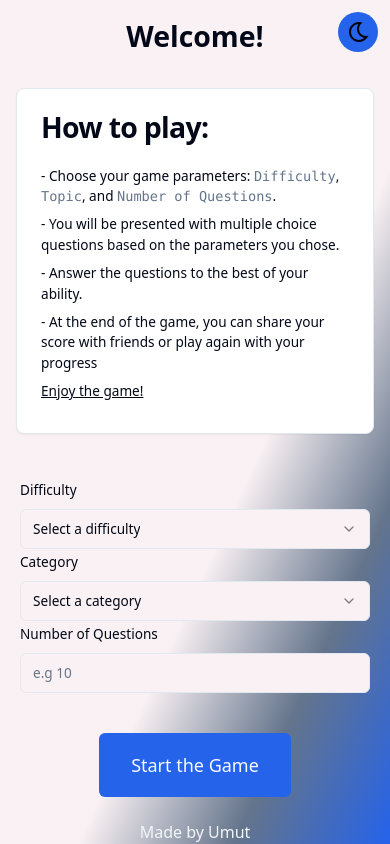
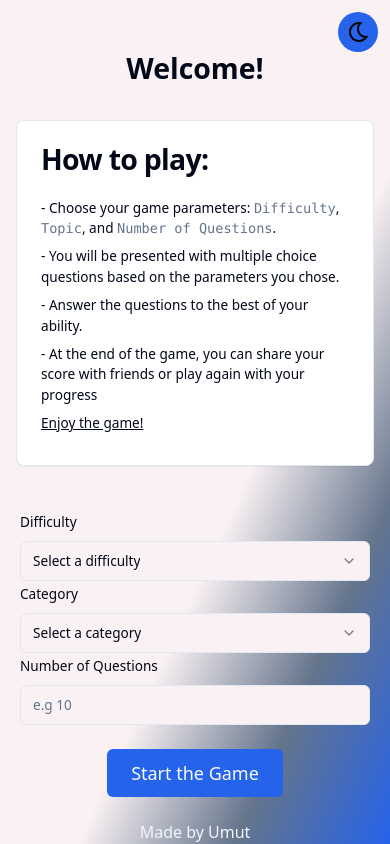
Before and after one commit to umutondersu/trivia-game, a React (Vite) app: page / in a window 390 px wide. Built offline with nearby package versions, Linux system fonts and the light colour scheme.

Commit message:
basic layout fixes

```diff
--- a/src/components/LandingPage/QuizForm.tsx
+++ b/src/components/LandingPage/QuizForm.tsx
@@ -198,7 +198,7 @@ function QuizForm() {
 					</div>
 					{/* TODO: Add a randomizer button */}
 					<Button
-						className="self-center p-8 text-lg md:mb-5 sm:mb-16 sm:-mt-5 -mt-10 mb-8 "
+						className="self-center sm:p-8 p-6 text-lg md:mb-5 sm:mb-16 sm:-mt-5 -mt-14 mb-8 "
 						type="submit">
 						Start the Game
 					</Button>
--- a/src/components/Questions/AnswerButton.tsx
+++ b/src/components/Questions/AnswerButton.tsx
@@ -3,7 +3,7 @@ import { Button } from "../ui/button";
 
 function AnswerButton({ children }: { children: React.ReactNode }) {
 	return (
-		<Button className="bg-background border text-text text-xl md:p-11 py-5">
+		<Button className="bg-background border text-text text-xl md:p-11 py-6">
 			{children}
 		</Button>
 	);
--- a/src/components/Questions/AnswerGrid.tsx
+++ b/src/components/Questions/AnswerGrid.tsx
@@ -1,12 +1,12 @@
 import AnswerButton from "./AnswerButton";
-import { useAtom, useAtomValue } from "jotai";
+import { useAtom } from "jotai";
 import { loadableAnswerAtom } from "../../lib/atoms/Questions";
 
 function AnswerGrid() {
 	const [Answers] = useAtom(loadableAnswerAtom);
 
 	return (
-		<div className="relative bottom-10 grid md:grid-cols-2 grid-cols-1 gap-4 md:mx-20 mx-8">
+		<div className="relative md:bottom-10 grid md:grid-cols-2 grid-cols-1 gap-8 md:gap-y-16 md:gap-x-10 md:mx-20 mx-8 -mt-5 md:mt-0">
 			{Answers.state === "hasData" &&
 				Answers.data.map((answer) => {
 					return <AnswerButton>{answer.text}</AnswerButton>;
--- a/src/pages/LandingPage.tsx
+++ b/src/pages/LandingPage.tsx
@@ -10,10 +10,10 @@ import {
 function LandingPage() {
 	return (
 		<PageContainer className="justify-around">
-			<h1 className="self-center font-extrabold text-2xl sm:mt-0 sm:mb-0 -mb-24">
+			<h1 className="self-center font-extrabold text-2xl sm:mt-0 sm:mb-0 -mb-24 mt-8">
 				Welcome!
 			</h1>
-			<Card className="md:-mt-20 mt-24 sm:mx-20 mx-4 border-border sm:text-base text-sm">
+			<Card className="md:-mt-20 mt-24 sm:mx-20 mx-4 sm:text-base text-sm">
 				<CardHeader>
 					<CardTitle>How to play:</CardTitle>
 				</CardHeader>
```
